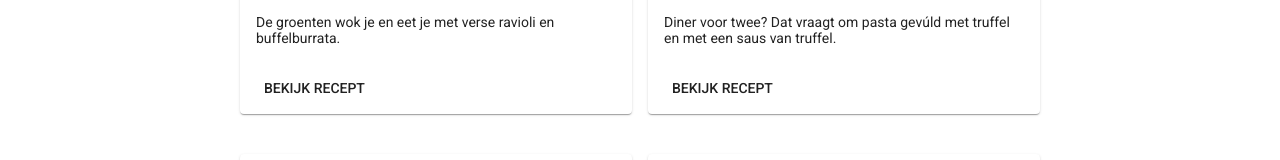
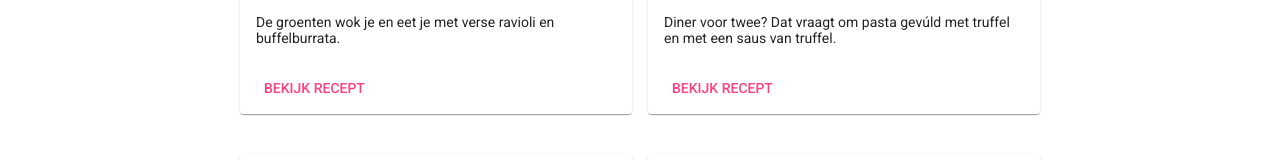
Before and after one commit to ArcadyIT/angular-workshop, an Angular app in the folder recipeace/: page / in a window 1280 px wide. Shown: the part 490-650 px from the top of the page. Built offline with nearby package versions, Linux system fonts and the light colour scheme.

Commit message:
Update style

```diff
--- a/recipeace/src/app/recipe/recipe-list/recipe-list.component.html
+++ b/recipeace/src/app/recipe/recipe-list/recipe-list.component.html
@@ -14,7 +14,7 @@
         </div>
     </mat-card-content>
     <mat-card-actions>
-        <button mat-button>BEKIJK RECEPT</button>
+        <button mat-button color="accent">BEKIJK RECEPT</button>
     </mat-card-actions>
   </mat-card>
 </div>
```
